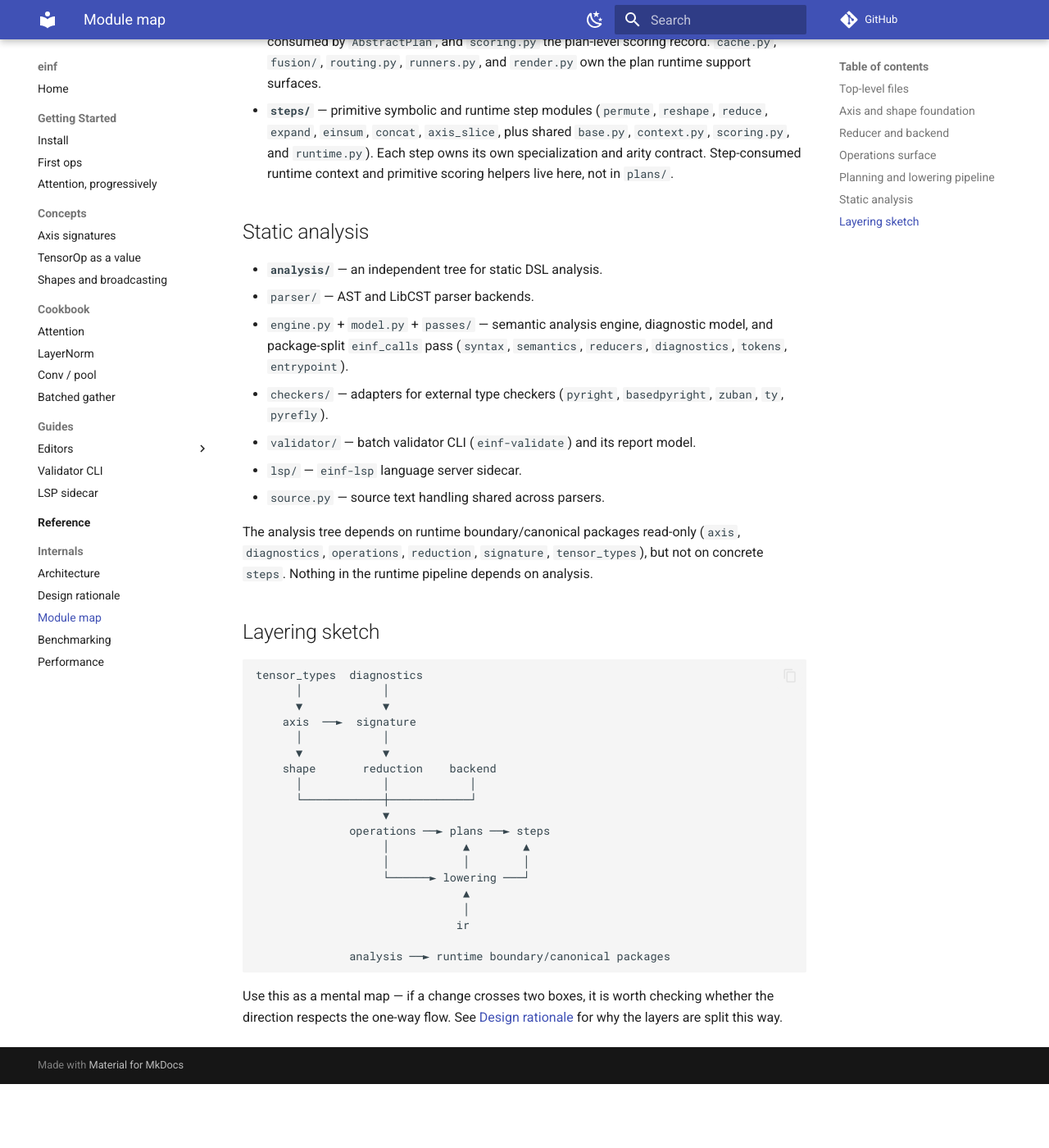
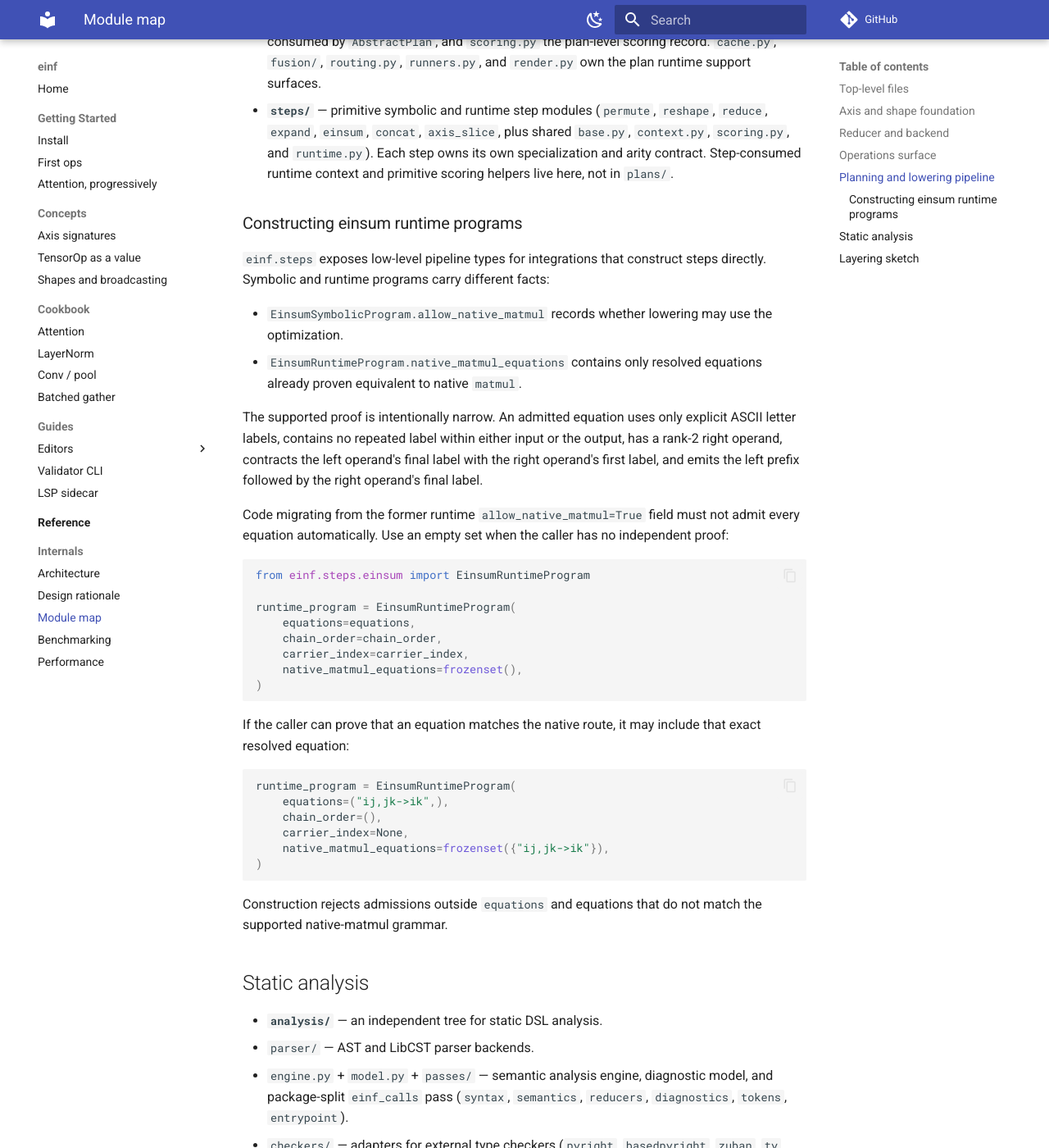
Before and after one commit to isty2e/einf, an MkDocs documentation site: the page built from docs/internals/module-map.md, in a window 1280 px wide and 1400 px high, scrolled down 2246 px. Shown: the whole window at 82% size. Built offline with MkDocs 1.6.1 and Material for MkDocs 9.7.7, drawn with Linux system fonts in a browser that asks for light colours; comment, search, counter and statistics services are not loaded; before the commit the page ends 3568 px from its top, so only the background shows below that.

Commit message:
fix(einsum): reject malformed matmul equations

````diff
--- a/docs/internals/module-map.md
+++ b/docs/internals/module-map.md
@@ -98,6 +98,52 @@ steps still own primitive specialization/execution.
   contract. Step-consumed runtime context and primitive scoring helpers
   live here, not in `plans/`.
 
+### Constructing einsum runtime programs
+
+`einf.steps` exposes low-level pipeline types for integrations that construct
+steps directly. Symbolic and runtime programs carry different facts:
+
+- `EinsumSymbolicProgram.allow_native_matmul` records whether lowering may use
+  the optimization.
+- `EinsumRuntimeProgram.native_matmul_equations` contains only resolved
+  equations already proven equivalent to native `matmul`.
+
+The supported proof is intentionally narrow. An admitted equation uses only
+explicit ASCII letter labels, contains no repeated label within either input or
+the output, has a rank-2 right operand, contracts the left operand's final label
+with the right operand's first label, and emits the left prefix followed by the
+right operand's final label.
+
+Code migrating from the former runtime `allow_native_matmul=True` field must not
+admit every equation automatically. Use an empty set when the caller has no
+independent proof:
+
+```python
+from einf.steps.einsum import EinsumRuntimeProgram
+
+runtime_program = EinsumRuntimeProgram(
+    equations=equations,
+    chain_order=chain_order,
+    carrier_index=carrier_index,
+    native_matmul_equations=frozenset(),
+)
+```
+
+If the caller can prove that an equation matches the native route, it may
+include that exact resolved equation:
+
+```python
+runtime_program = EinsumRuntimeProgram(
+    equations=("ij,jk->ik",),
+    chain_order=(),
+    carrier_index=None,
+    native_matmul_equations=frozenset({"ij,jk->ik"}),
+)
+```
+
+Construction rejects admissions outside `equations` and equations that do not
+match the supported native-matmul grammar.
+
 ## Static analysis
 
 - **`analysis/`** — an independent tree for static DSL analysis.
````
Also changed, not shown: 3 other files.
